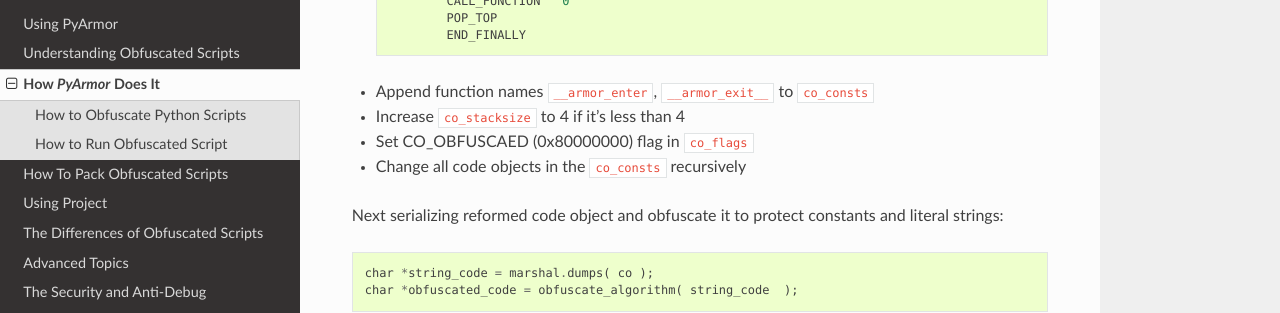
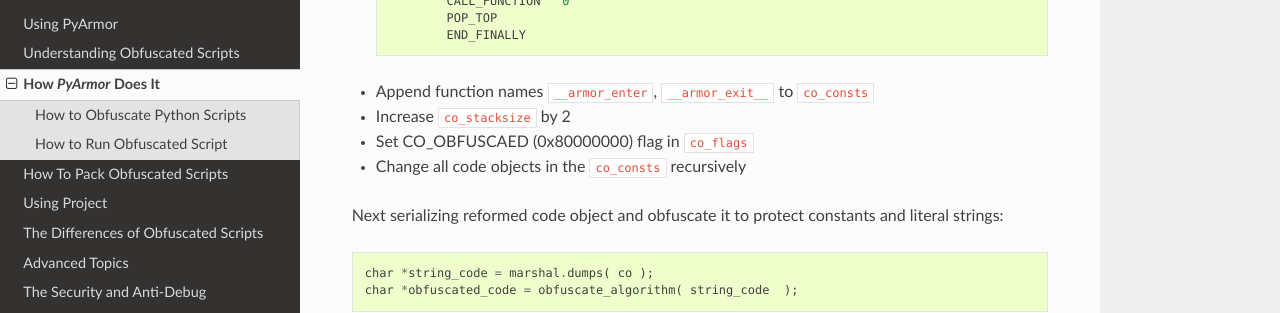
Before and after one commit to dashingsoft/pyarmor, a Sphinx documentation site: the page built from docs/how-to-do.rst, in a window 1280 px wide and 900 px high, scrolled down 1254 px. Shown: the part 151-464 px from the top of the window. Built offline with Sphinx 7.4.7 and the Read the Docs theme 2.0.0, drawn with Linux system fonts in a browser that asks for light colours.

Commit message:
Change doc about co_stacksize

```diff
--- a/docs/how-to-do.rst
+++ b/docs/how-to-do.rst
@@ -72,7 +72,7 @@
 
 * Append function names ``__armor_enter``, ``__armor_exit__`` to ``co_consts``
 
-* Increase ``co_stacksize`` to 4 if it's less than 4
+* Increase ``co_stacksize`` by 2
 
 * Set CO_OBFUSCAED (0x80000000) flag in ``co_flags``
 
```
Also changed, not shown: docs/protect-python-scripts-by-pyarmor.md (+1 -1 lines).
